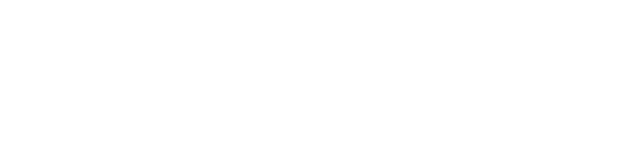
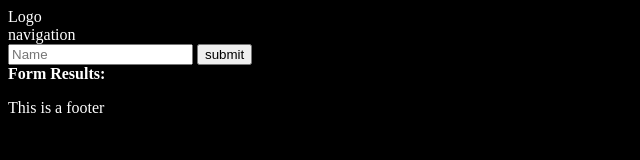
Before and after one commit to hoangtran-97/web_natualLanguageProcessing, a website built with webpack: page src/client/views/index.html in a window 1280 px wide. Shown: the whole page, without its empty margins (0-640 px from the left). Built offline with nearby package versions, Linux system fonts and the light colour scheme.

Commit message:
refactor

```diff
--- /dev/null
+++ b/src/client/styles/styles.css
@@ -0,0 +1,4 @@
+body {
+    background-color: black;
+    color: white;
+}
--- a/src/client/views/index.html
+++ b/src/client/views/index.html
@@ -1,15 +1,42 @@
 <!DOCTYPE html>
-<html lang="en">
+<html lang="en" dir="ltr">
 
 <head>
-    <meta charset="UTF-8">
-    <meta name="viewport" content="width=device-width, initial-scale=1.0">
-    <meta http-equiv="X-UA-Compatible" content="ie=edge">
-    <title>Natural Language Processing</title>
+    <meta charset="utf-8">
+    <title>Test</title>
+    <link rel="stylesheet" href="../styles/styles.css">
 </head>
 
 <body>
 
+    <header>
+        <div class="">
+            Logo
+        </div>
+        <div class="">
+            navigation
+        </div>
+    </header>
+
+    <main>
+        <section>
+            <form class="" onsubmit="return handleSubmit(event)">
+                <input id="name" type="text" name="input" value="" onblur="onBlur()" placeholder="Name">
+                <input type="submit" name="" value="submit" onclick="return handleSubmit(event)"
+                    onsubmit="return handleSubmit(event)">
+            </form>
+            <section>
+
+                <section>
+                    <strong>Form Results:</strong>
+                    <div id="results"></div>
+                </section>
+    </main>
+
+    <footer>
+        <p>This is a footer</p>
+    </footer>
+
 </body>
 
 </html>
```
Also changed, not shown: 1 other file.
